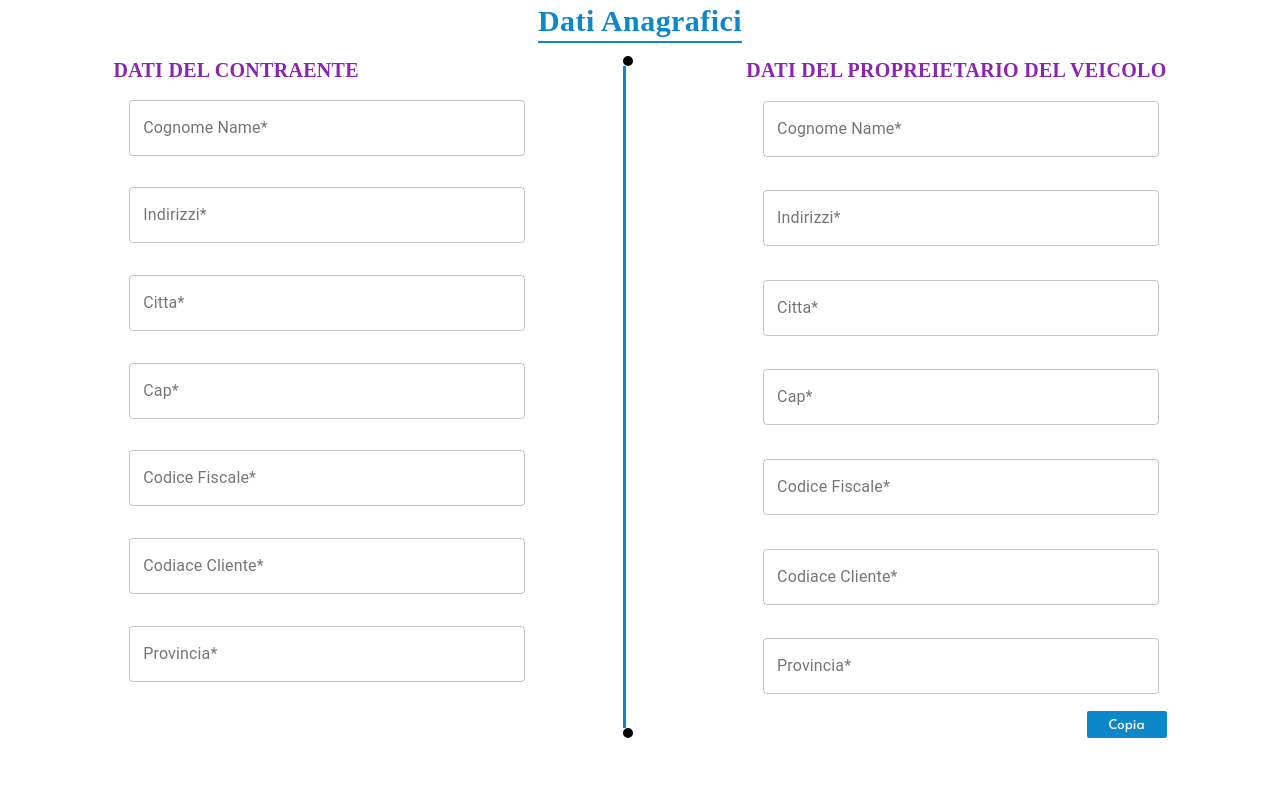
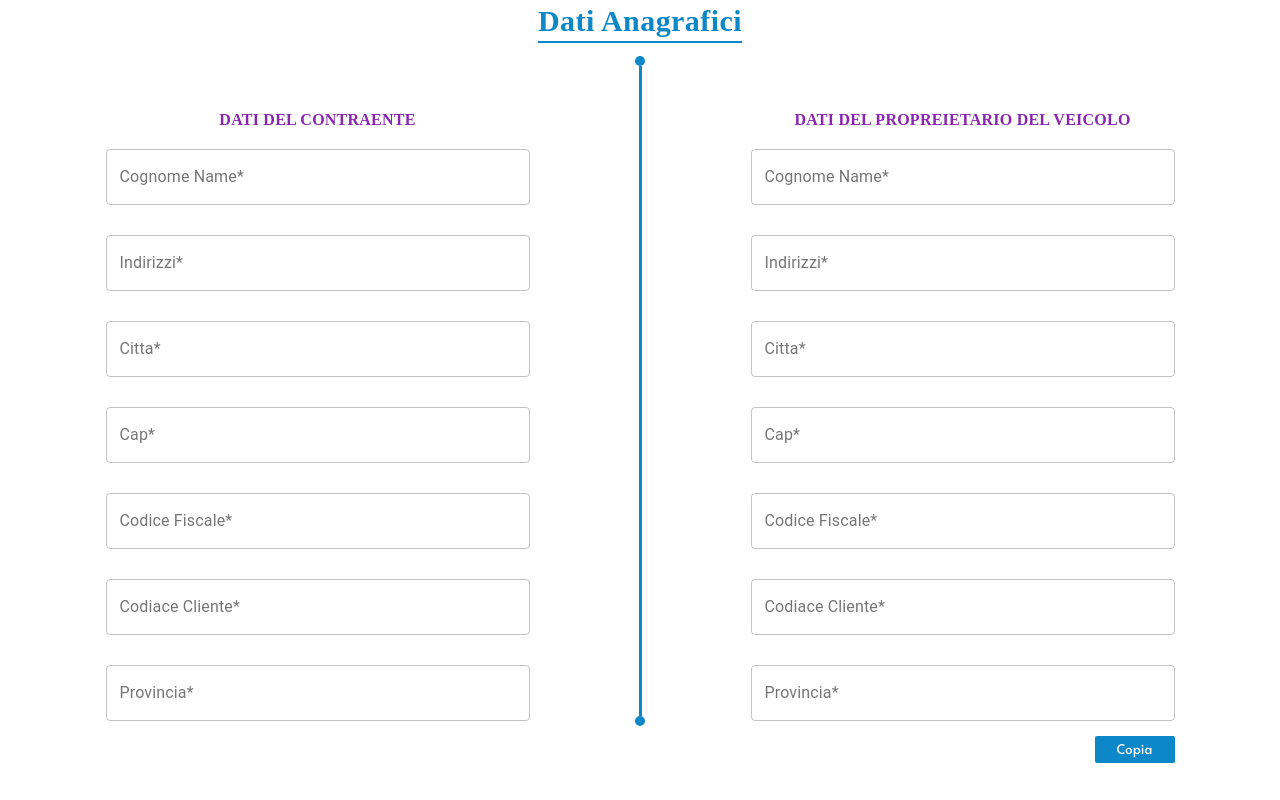
Before and after one commit to triloksainexternlabs/appfront-cloud, a React (Create React App) app: page / in a window 1280 px wide. Built offline with nearby package versions, Linux system fonts and the light colour scheme.

Commit message:
design the datianagrafici

```diff
--- a/src/component/Input/input.jsx
+++ b/src/component/Input/input.jsx
@@ -5,8 +5,8 @@ import PropTypes from 'prop-types';
 
 const useStyles = makeStyles((theme) => ({
     textField: {
-        width: '396px',
-        margin: '4%',
+        width: '424px',
+        margin: '15px 0px',
     },
   }));
 
--- a/src/pages/DatiAnagrafici/datiAnagrafici.jsx
+++ b/src/pages/DatiAnagrafici/datiAnagrafici.jsx
@@ -10,6 +10,7 @@ const DatiAnagrafici = props => {
             <div className="dati-anagrafici-form-container">
                     <div className="datidelcontraente-form">
                         <span>DATI DEL CONTRAENTE</span>
+                        <div>
                             <Input inputTextId="CognomeName" inputTextName="CognomeName" inputTextLable="Cognome Name*"/>
                             <Input inputTextId="Indirizzi" inputTextName="Indirizzi" inputTextLable="Indirizzi*"/>
                             <Input inputTextId="Citta" inputTextName="Citta" inputTextLable="Citta*"/>
@@ -18,13 +19,15 @@ const DatiAnagrafici = props => {
                             <Input inputTextId="CodiaceCliente" inputTextName="CodiaceCliente" inputTextLable="Codiace Cliente*"/>
                             <Input inputTextId="Provincia" inputTextName="Provincia" inputTextLable="Provincia*"/>
                         </div>
-                    <div style={{display:'flex',flexDirection: 'column'}}>
-                        <div style={{borderRadius: '50%',border: '5px solid'}}></div>
+                    </div>
+                    <div className="form-line-dot" style={{display:'flex',flexDirection: 'column', alignItems: 'center'}}>
+                        <div className="form-dot" style={{borderRadius: '50%',border: '5px solid', color: '#0C87C8'}}></div>
                         <div className="form-border"></div>
-                        <div style={{borderRadius: '50%',border: '5px solid'}}></div>
+                        <div className="form-dot" style={{borderRadius: '50%',border: '5px solid', color: '#0C87C8'}}></div>
                     </div>
                     <div className="datidelveicolo-form">
-                        <span>DATI DEL PROPREIETARIO DEL VEICOLO</span>
+                        <span className="datidelveicolo-title">DATI DEL PROPREIETARIO DEL VEICOLO</span>
+                        <div>
                             <Input inputTextId="CognomeName" inputTextName="CognomeName" inputTextLable="Cognome Name*"/>
                             <Input inputTextId="Indirizzi" inputTextName="Indirizzi" inputTextLable="Indirizzi*"/>
                             <Input inputTextId="Citta" inputTextName="Citta" inputTextLable="Citta*"/>
@@ -32,7 +35,9 @@ const DatiAnagrafici = props => {
                             <Input inputTextId="CodiceFiscale" inputTextName="CodiceFiscale" inputTextLable="Codice Fiscale*"/>
                             <Input inputTextId="CodiaceCliente" inputTextName="CodiaceCliente" inputTextLable="Codiace Cliente*"/>
                             <Input inputTextId="Provincia" inputTextName="Provincia" inputTextLable="Provincia*"/>
+                        </div>
                         <button className="copia-btn">Copia</button>
+
                     </div>
             </div>
         </div>
--- a/src/pages/DatiAnagrafici/datiAnagrafici.scss
+++ b/src/pages/DatiAnagrafici/datiAnagrafici.scss
@@ -19,20 +19,26 @@
         display: flex;
         justify-content: space-evenly;
         margin-top: 1%;
+        .datidelcontraente-form ,.datidelveicolo-form{
+            display: flex;
+            flex-direction: column;
+            margin-top: 50px;
+        }
         span {
             font-family: Alata;
             font-style: normal;
             font-weight: bold;
-            font-size: 20px;
+            // font-size: 20px;
             line-height: 28px;
             letter-spacing: 0.015em;
             text-transform: uppercase;
             color: #8A25B1;
+            align-self: center;
         }
         .form-border{
             width: 3px;
             background: #0C87C8;
-            height: 100%;
+            height: 92%;
         }
         .copia-btn{
             width: 80px;
@@ -43,7 +49,7 @@
             border-radius: 2px;
             border: none;
             color: white;
-            float: right;
+            align-self: flex-end;
             cursor: pointer;
         }
     }
```
Lines whose indentation alone changed are shown as unchanged.
